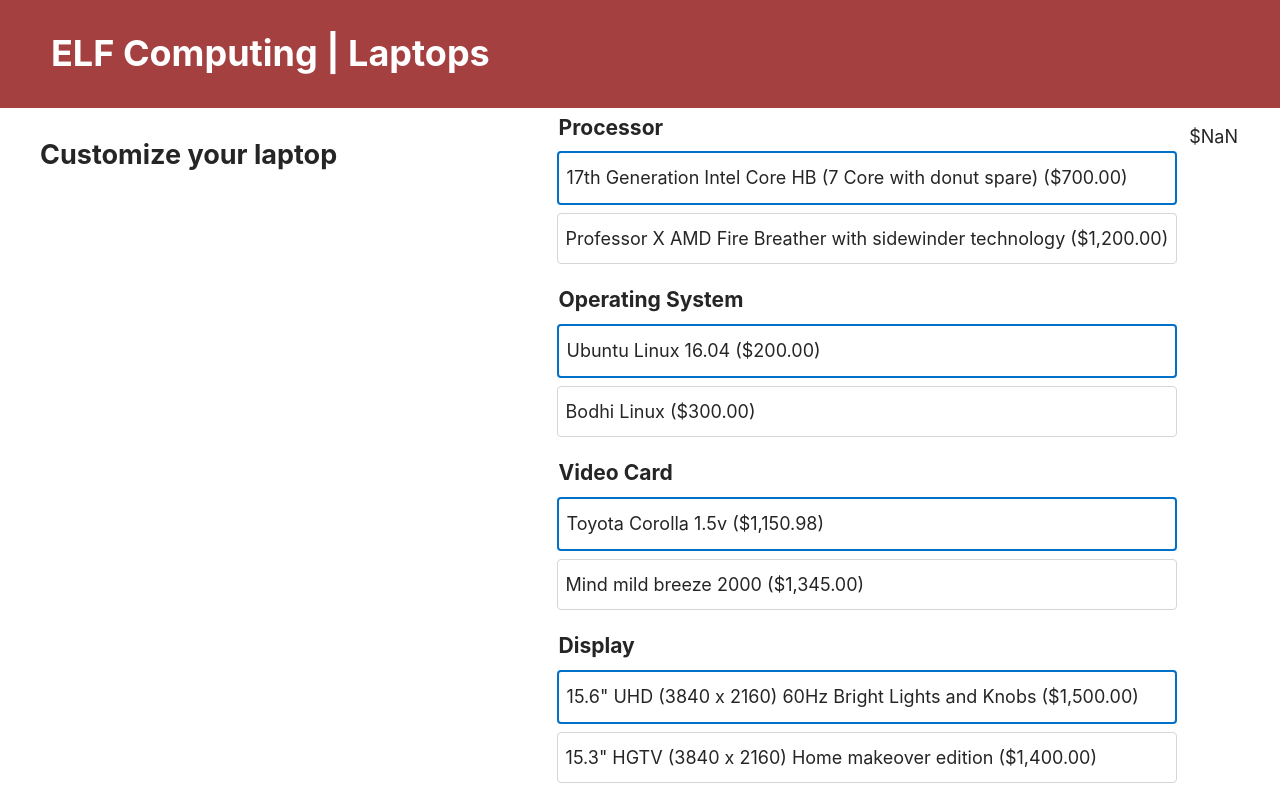
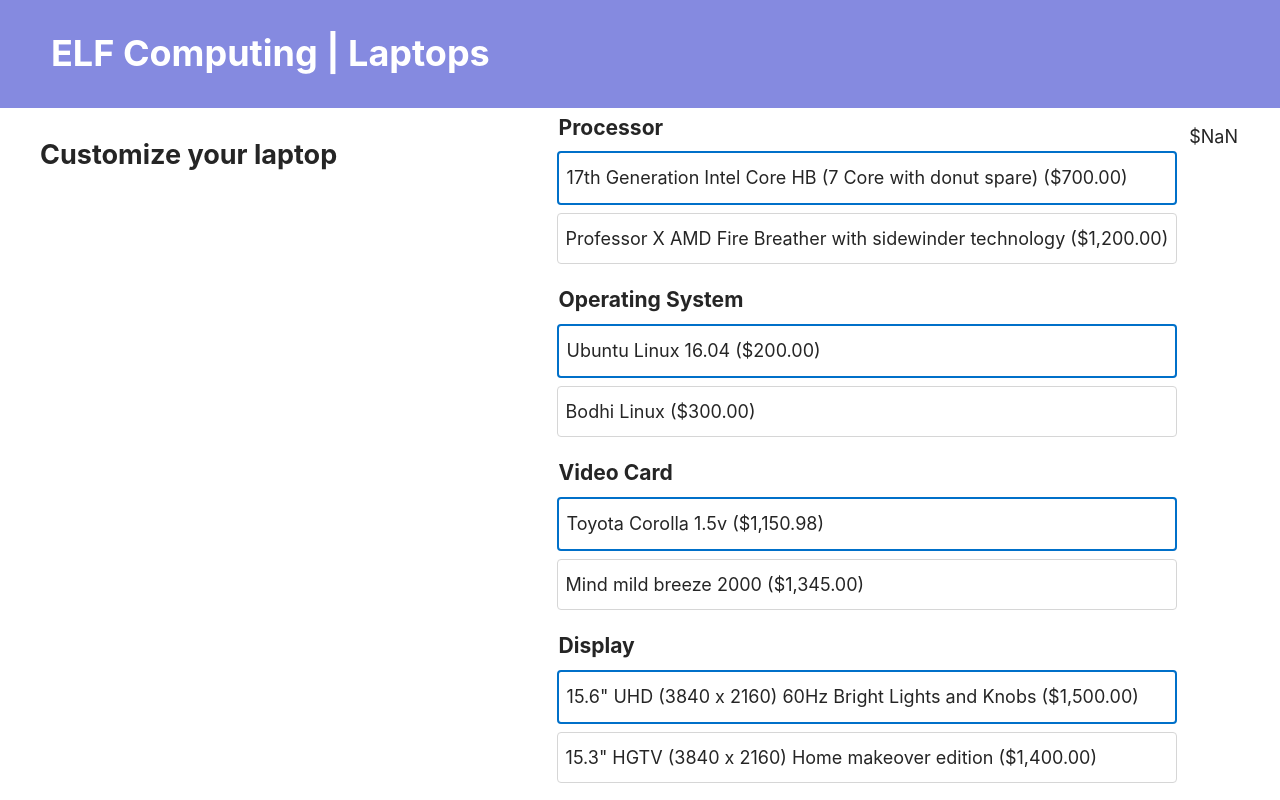
Before and after one commit to ashleyngale/Custom-laptop-with-React, a React (Create React App) app: page / in a window 1280 px wide. Built offline with nearby package versions, Linux system fonts and the light colour scheme.

Commit message:
Finish styling

```diff
--- a/src/App.css
+++ b/src/App.css
@@ -14,7 +14,7 @@ body {
 }
 
 header {
-  background-color: #921818d2;
+  background-color: #6b72dad2;
   color: #fff;
   padding: 2rem;
 }
```
